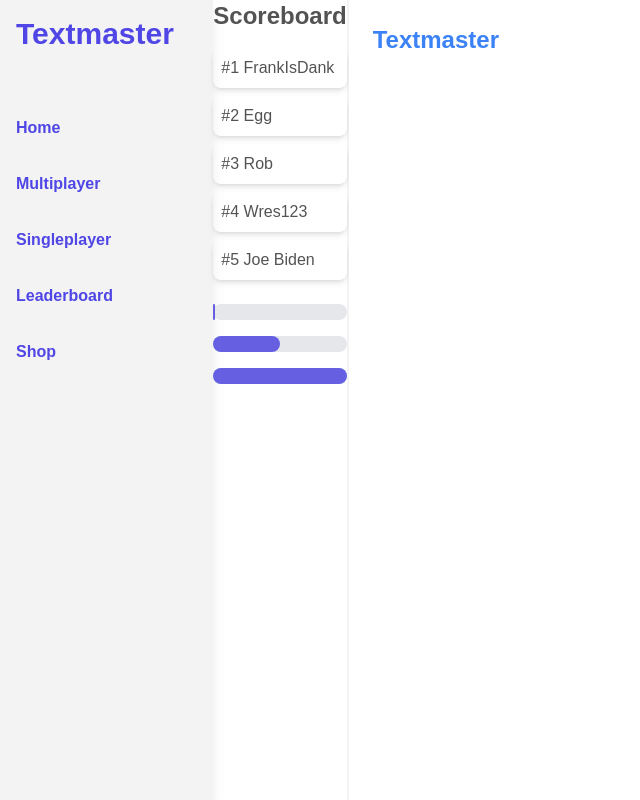
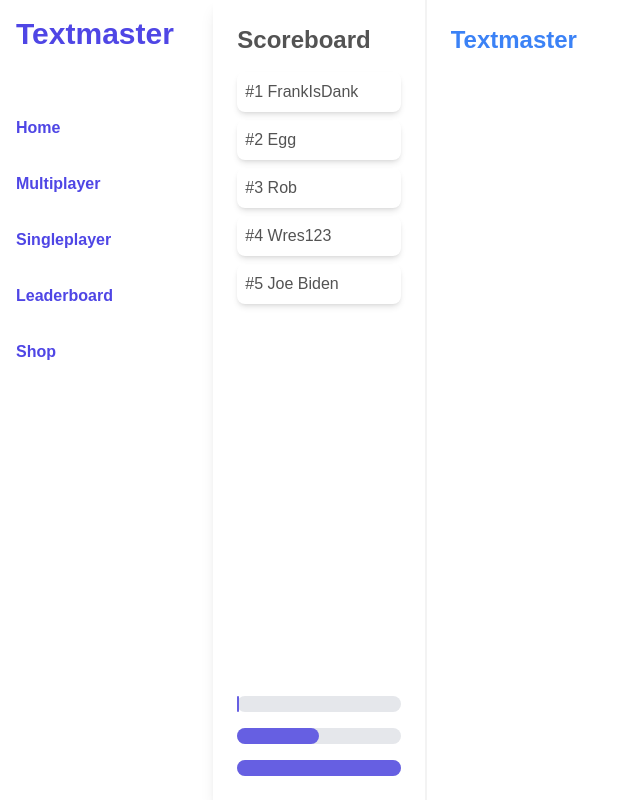
Before and after one commit to Riixardo/TextMaster, a Next.js app in the folder frontend/: page /messaging in a window 1280 px wide. Shown: the whole page, without its empty margins (0-640 px from the left). Built offline with nearby package versions, Linux system fonts and the light colour scheme; no server answers.

Commit message:
Updated globals

```diff
--- a/frontend/styles/globals.css
+++ b/frontend/styles/globals.css
@@ -170,7 +170,7 @@ a {
 
 
 .sidebar {
-  background-color: #F3F3F3;
+  background-color: #ffffff;
   width: 20%;
   /* Equivalent to w-1/5 */
   height: 100vh;
@@ -200,3 +200,15 @@ a {
   background-color: var(--textmaster-purple);
   color: white;
 }
+
+.score-board {
+  background-color: #ffffff; /* Equivalent to bg-gray-100 */
+  width: 20%; /* Equivalent to w-1/5 */
+  height: 100vh; /* Equivalent to h-screen */
+  padding: 1.5rem; /* Equivalent to p-6 */
+  box-shadow: 0 10px 15px -3px rgba(0, 0, 0, 0.1), 0 4px 6px -2px rgba(0, 0, 0, 0.05); /* Equivalent to shadow-lg */
+  font-family: 'Nunito', Arial, Helvetica, sans-serif;
+    display: flex;
+      flex-direction: column;
+      justify-content: space-between;
+}
```
